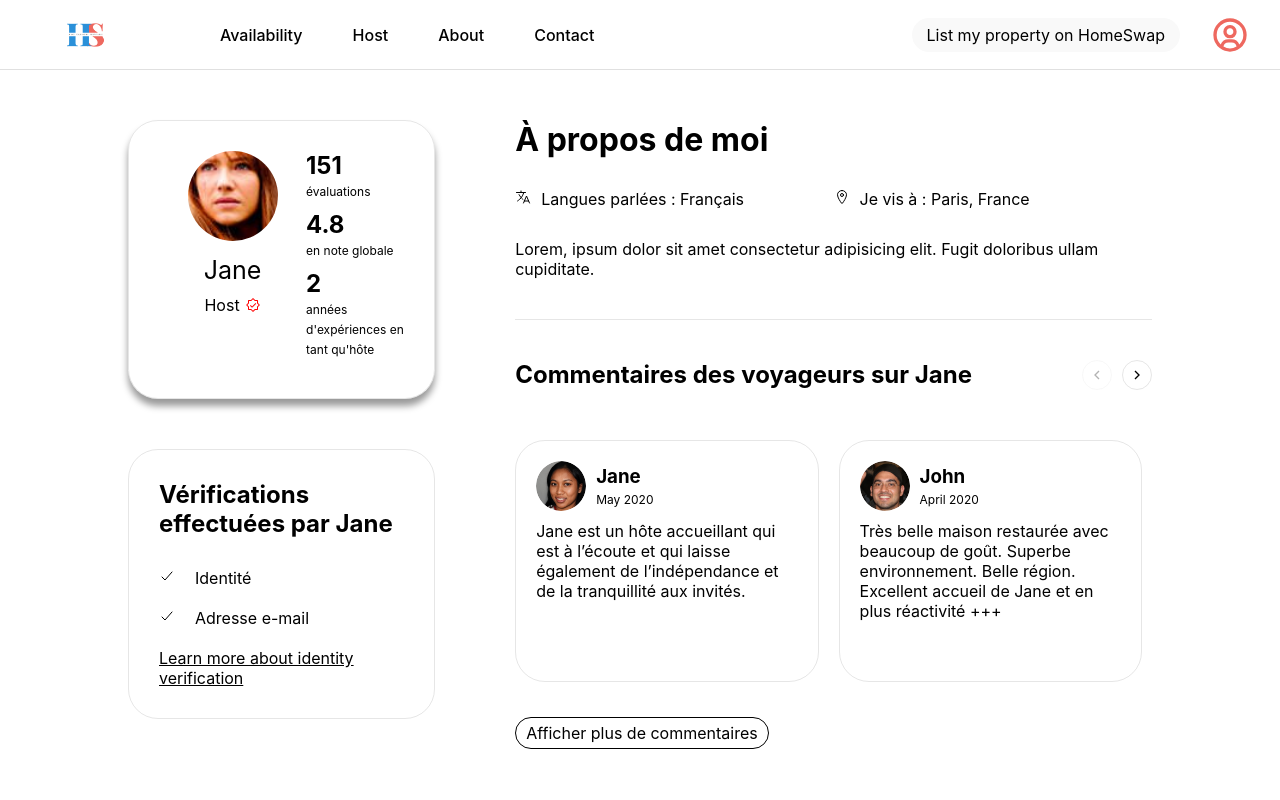
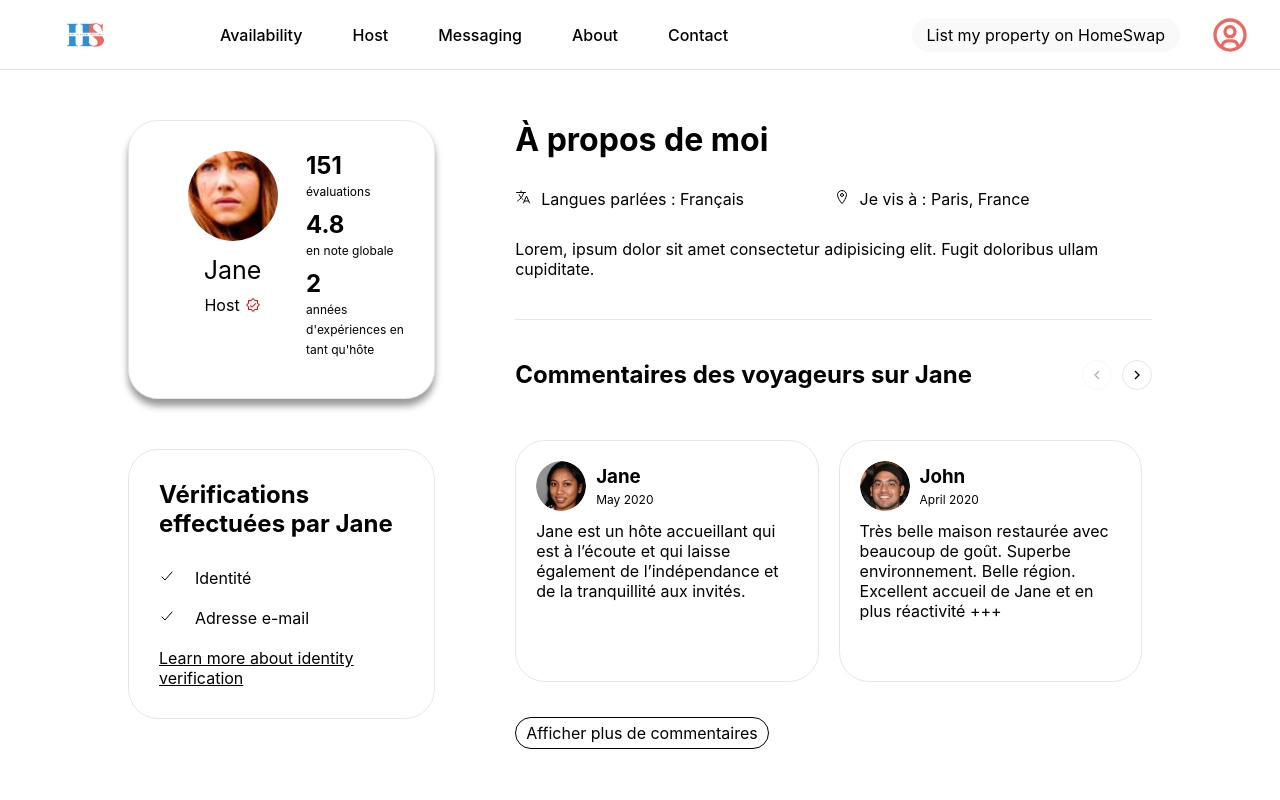
Before and after one commit to Canestin/homeswap, a React (Create React App) app: page /host in a window 1280 px wide. Shown: the top 800 px of the page. Built offline with nearby package versions, Linux system fonts and the light colour scheme.

Commit message:
add messaging in the routing

```diff
--- a/src/App.js
+++ b/src/App.js
@@ -5,6 +5,7 @@ import NotFound from "./pages/NotFount/NotFount";
 import { Routes, Route, useLocation } from "react-router-dom";
 import { useEffect } from "react";
 import HostProfile from "./pages/HostProfile/HostProfile";
+import Messaging from "./pages/Messaging/Messaging";
 
 function App() {
 	const { pathname } = useLocation();
@@ -19,6 +20,7 @@ function App() {
 				<Route path="/" element={<Home />} />
 				<Route path="/availability" element={<Availability />} />
 				<Route path="/house-details" element={<HouseDetails />} />
+				<Route path="/messaging" element={<Messaging />} />
 				<Route path="/host" element={<HostProfile />} />
 				<Route path="/*" element={<NotFound />} />
 			</Routes>
--- a/src/components/Header/Header.js
+++ b/src/components/Header/Header.js
@@ -14,6 +14,7 @@ export default function Header() {
 				<ul>
 					<li onClick={() => navigate("/availability")}>Availability</li>
 					<li onClick={() => navigate("/host")}>Host</li>
+					<li onClick={() => navigate("/messaging")}>Messaging</li>
 					<li onClick={() => navigate("/about")}>About</li>
 					<li onClick={() => navigate("/contact")}>Contact</li>
 				</ul>
```
